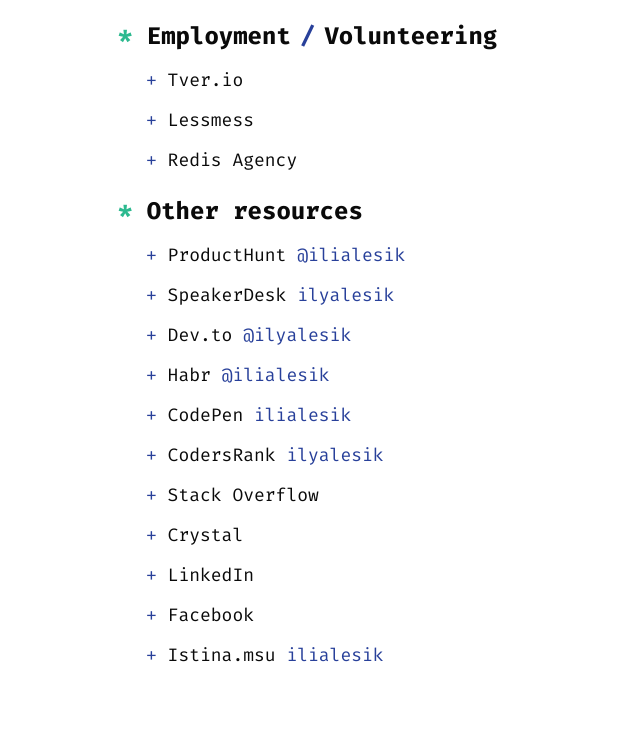
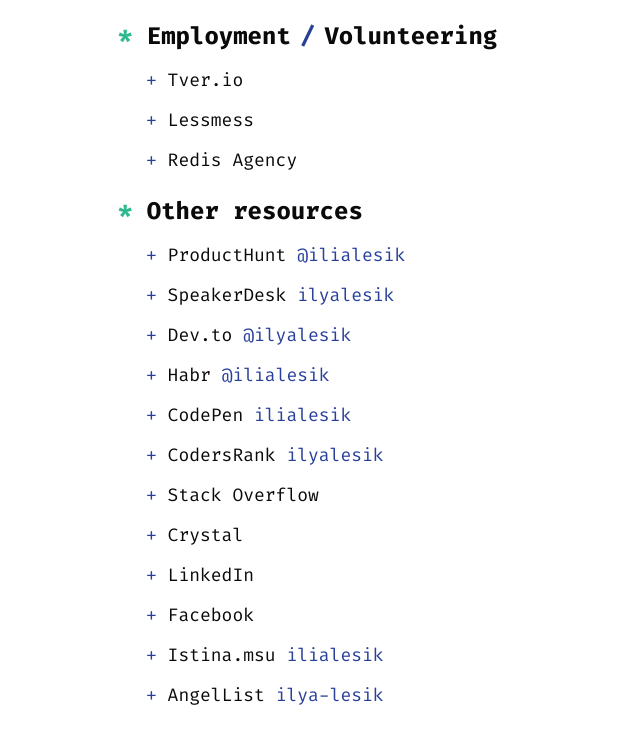
Before and after one commit to ilyalesik/lesik-dev, a website built with Parcel: page src/index.html in a window 1280 px wide. Shown: the part 1263-2006 px from the top of the page, without its empty margins (30-670 px from the left). Built offline with nearby package versions, Linux system fonts and the light colour scheme.

Commit message:
Add AngelList link

```diff
--- a/src/index.html
+++ b/src/index.html
@@ -154,6 +154,9 @@
                         <li>
                             Istina.msu <a target="_blank" href="https://istina.msu.ru/profile/ilialesik/" class="md-list__link"><span class="md-list__hint">ilialesik</span></a>
                         </li>
+                        <li>
+                            AngelList <a target="_blank" href="https://angel.co/ilya-lesik" class="md-list__link"><span class="md-list__hint">ilya-lesik</span></a>
+                        </li>
                     </ul>
                 </li>
             </ul>
```
